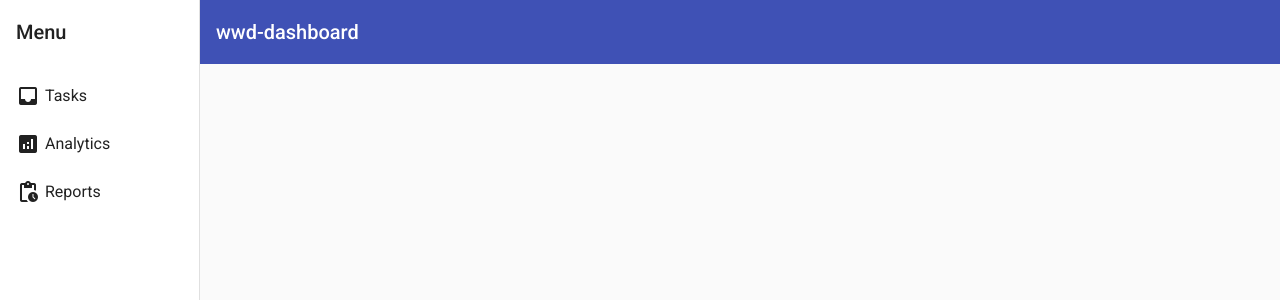
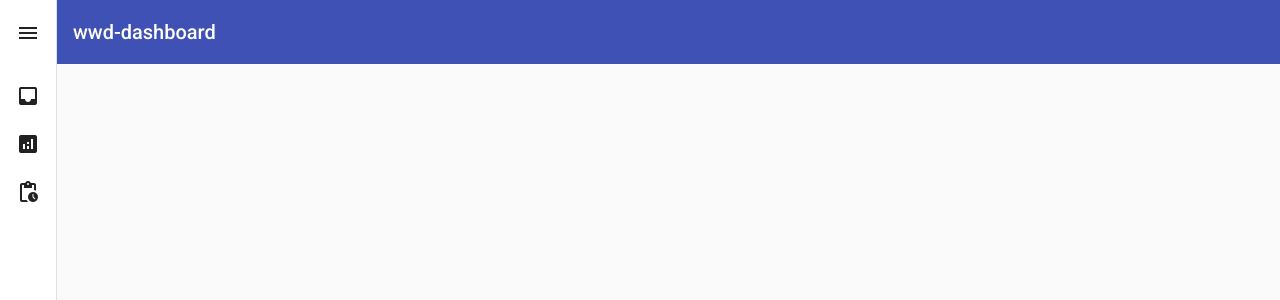
Before and after one commit to wipwd/wwd-dashboard, an Angular app in the folder frontend/: page / in a window 1280 px wide. Shown: the top 300 px of the page. Built offline with nearby package versions, Linux system fonts and the light colour scheme.

Commit message:
frontend: expand/contract sidenave items
Signed-off-by: Joao Eduardo Luis <joao@wipwd.dev>

```diff
--- a/frontend/src/app/dashboard/dashboard.component.html
+++ b/frontend/src/app/dashboard/dashboard.component.html
@@ -1,20 +1,32 @@
-<mat-sidenav-container class="sidenav-container">
+<mat-sidenav-container class="sidenav-container" autosize>
   <mat-sidenav #drawer class="sidenav" fixedInViewport
       [attr.role]="(isHandset$ | async) ? 'dialog' : 'navigation'"
       [mode]="(isHandset$ | async) ? 'over' : 'side'"
-      [opened]="(isHandset$ | async) === false">
-    <mat-toolbar>Menu</mat-toolbar>
+      [opened]="(isHandset$ | async) === false"
+      >
+    <mat-toolbar>
+      <button
+        class="menu-header-button"
+        type="button"
+        aria-label="Expand sidebar menu"
+        mat-icon-button
+        (click)="toggleMenu()"
+        *ngIf="!(isHandset$ | async)">
+        <mat-icon>menu</mat-icon>
+      </button>
+      <span class="menu-item" *ngIf="isExpanded()">Menu</span>
+    </mat-toolbar>
     <mat-nav-list>
       <a mat-list-item routerLinkActive="active" routerLink="/tabs">
         <mat-icon>inbox_all</mat-icon>
-        <span class="menu-item">Tasks</span></a>
+        <span class="menu-item" *ngIf="isExpanded()">Tasks</span></a>
       <a mat-list-item href="#">
         <mat-icon>analytics</mat-icon>
-        <span class="menu-item">Analytics</span>
+        <span class="menu-item" *ngIf="isExpanded()">Analytics</span>
       </a>
       <a mat-list-item href="#">
         <mat-icon>pending_actions</mat-icon>
-        <span class="menu-item">Reports</span>
+        <span class="menu-item" *ngIf="isExpanded()">Reports</span>
       </a>
     </mat-nav-list>
   </mat-sidenav>
--- a/frontend/src/app/dashboard/dashboard.component.scss
+++ b/frontend/src/app/dashboard/dashboard.component.scss
@@ -3,7 +3,6 @@
 }
 
 .sidenav {
-  width: 200px;
 }
 
 .sidenav .mat-toolbar {
@@ -19,3 +18,7 @@
 .menu-item {
   padding-left: 5px;
 }
+
+.menu-header-button.mat-icon-button {
+  width: unset;
+}
--- a/frontend/src/app/dashboard/dashboard.component.ts
+++ b/frontend/src/app/dashboard/dashboard.component.ts
@@ -10,12 +10,30 @@ import { map, shareReplay } from 'rxjs/operators';
 })
 export class DashboardComponent {
 
-  isHandset$: Observable<boolean> = this.breakpointObserver.observe(Breakpoints.Handset)
+  private isHandset: boolean = false;
+  public isHandset$: Observable<boolean> =
+    this.breakpointObserver.observe(Breakpoints.Handset)
     .pipe(
       map(result => result.matches),
       shareReplay()
     );
 
-  constructor(private breakpointObserver: BreakpointObserver) {}
+  public isMenuExpanded: boolean = false;
+
+  constructor(private breakpointObserver: BreakpointObserver) {
+    this.isHandset$.subscribe({
+      next: (result: boolean) => {
+        this.isHandset = result;
+      }
+    });
+  }
+
+  public toggleMenu(): void {
+    this.isMenuExpanded = !this.isMenuExpanded;
+  }
+
+  public isExpanded(): boolean {
+    return this.isMenuExpanded || this.isHandset;
+  }
 
 }
```
